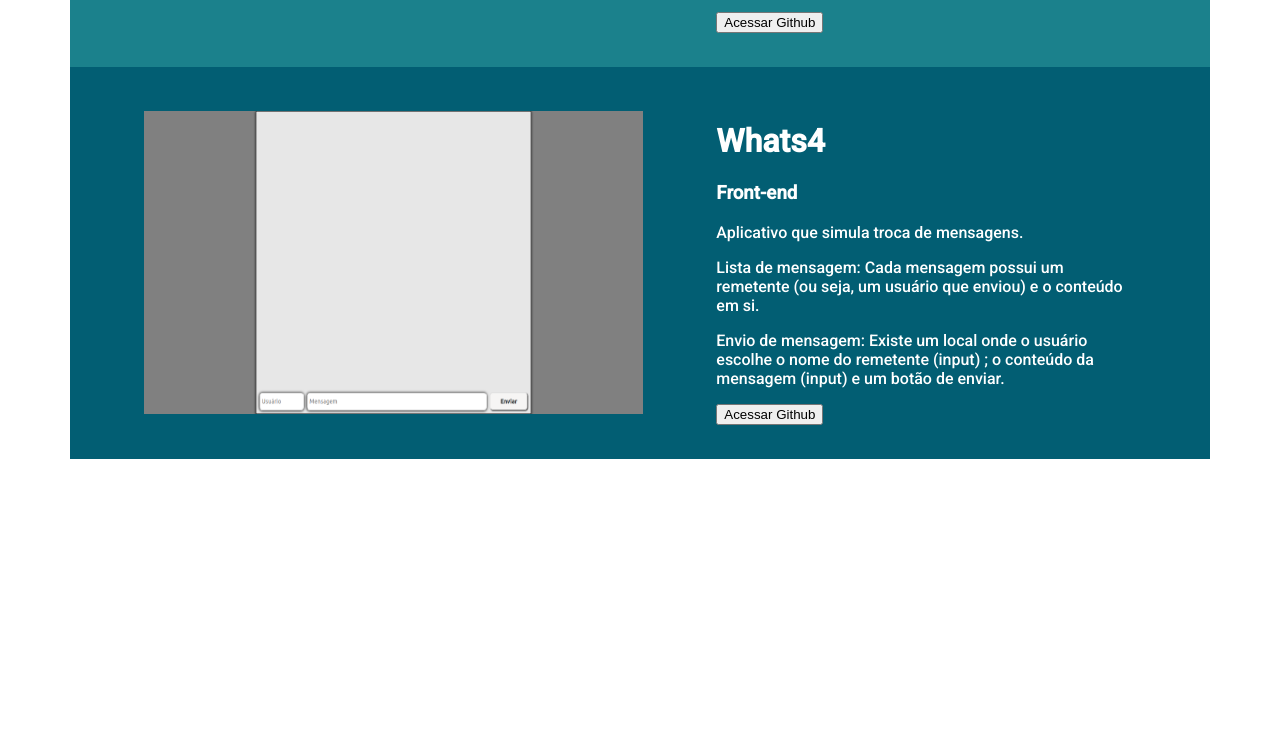
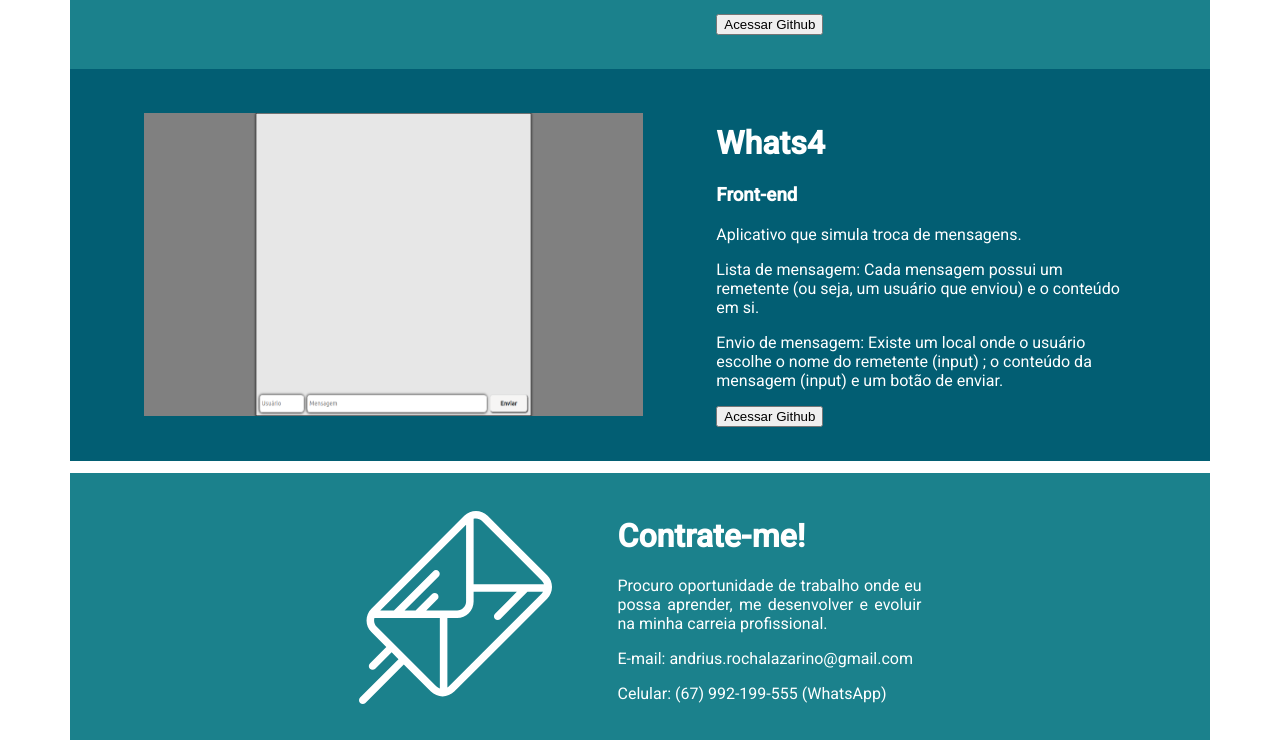
Before and after one commit to andriusrl/portfolio, a React (Create React App) app: page / in a window 1280 px wide. Shown: the part 2627-3367 px from the top of the page. Before the commit the page ends 3086 px from the top, so only its background shows below. Built offline with nearby package versions, Linux system fonts and the light colour scheme.

Commit message:
Contato com rodapé quase pronto

```diff
--- a/public/index.html
+++ b/public/index.html
@@ -2,6 +2,7 @@
 <html lang="en">
   <head>
     <meta charset="utf-8" />
+    <link href="https://fonts.googleapis.com/css2?family=Roboto&display=swap" rel="stylesheet">
     <link href="https://fonts.googleapis.com/css2?family=Roboto:wght@500&display=swap" rel="stylesheet">
     <link rel="icon" href="%PUBLIC_URL%/favicon.ico" />
     <meta name="viewport" content="width=device-width, initial-scale=1" />
--- a/src/components/App/App.js
+++ b/src/components/App/App.js
@@ -21,7 +21,14 @@ import {
   WrapperProjects,
   ProjectItem,
   PhotoProject,
-  ProjectContent
+  ProjectTitle,
+  ProjectContent,
+  WrapperContact,
+  ImageEmail,
+  ContactContent,
+  SocialNetworksContactWrapper,
+  WrapperFooter,
+  SocialNetwrokContactIcon,
 } from '../../style/style';
 
 function App() {
@@ -132,6 +139,7 @@ function App() {
           </div>
         </EducationItem>
       </WrapperEducation>
+      <ProjectTitle>Meus projetos</ProjectTitle>
       <WrapperProjects>
         <ProjectItem>
           <PhotoProject src={require("../../images/4eddit.png")} />
@@ -192,10 +200,30 @@ function App() {
             <p>
               Envio de mensagem: Existe um local onde o usuário escolhe o nome do remetente (input) ; o conteúdo da mensagem (input) e um botão de enviar.
           </p>
-          <button>Acessar Github</button>
+            <button>Acessar Github</button>
           </ProjectContent>
         </ProjectItem>
       </WrapperProjects>
+      <WrapperContact>
+        <ContactContent>
+          <ImageEmail src={require("../../images/email.svg")} />
+          <div>
+            <h1>Contrate-me!</h1>
+            <p>Procuro oportunidade de trabalho onde eu possa aprender, me desenvolver e evoluir na minha carreia profissional.</p>
+            <p>E-mail: andrius.rochalazarino@gmail.com</p>
+            <p>Celular: (67) 992-199-555 (WhatsApp)</p>
+          </div>
+        </ContactContent>
+        <SocialNetworksContactWrapper>
+          <SocialNetwrokContactIcon src={require("../../images/linkedin.svg")} />
+          <SocialNetwrokContactIcon src={require("../../images/whatsapp.svg")} />
+          <SocialNetwrokContactIcon src={require("../../images/github.svg")} />
+          <SocialNetwrokContactIcon src={require("../../images/instagram.svg")} />
+        </SocialNetworksContactWrapper>
+      </WrapperContact>
+      <WrapperFooter>
+        <p>© 2020 Andrius</p>
+      </WrapperFooter>
     </Main>
   );
 }
--- a/src/style/style.js
+++ b/src/style/style.js
@@ -1,4 +1,4 @@
-import styled from 'styled-components'
+import styled, { keyframes } from 'styled-components'
 
 export const Main = styled.div`
     font-family: 'Roboto', sans-serif;
@@ -163,3 +163,71 @@ export const ProjectContent = styled.div`
     margin-top: 3%;
     margin-bottom: 3%;
 `
+export const ProjectTitle = styled.h2`
+    color: #00436c;
+    margin: 0;
+    margin-bottom: 12px;
+`
+export const WrapperContact = styled.div`
+    background-color: #1b818c;
+    margin-top:12px;
+    width: 1140px;
+    display: flex;
+    flex-direction: column;
+    align-items: center;
+`
+export const ImageEmail = styled.img`
+    width: 193px;
+    height: 193px;
+    margin-top: auto;
+    margin-bottom: auto;
+    margin-right: 66px;
+`
+export const ContactContent = styled.div`
+    margin-top: 2%;
+    width: 563px;
+    color: #ffffff;
+    display: flex;
+    div{
+        width: 430px;
+        text-align: justify;
+    };
+`
+export const SocialNetworksContactWrapper = styled.div`
+    width: 100%;
+    display: flex;
+    justify-content: center;
+    box-sizing: border-box;
+`
+const increasesSize = keyframes`
+    0% {
+        width: 49px;
+    }
+    50% {
+        width: 59px;
+    }
+    100% {
+        width: 69px;
+    }
+`
+export const SocialNetwrokContactIcon = styled.img`
+    width: 39px;
+    margin: 2%;
+        :hover{
+            animation: ${increasesSize} 0.3s 0s both;
+        }
+
+`
+export const WrapperFooter = styled.div`
+    background-color: #024159;
+    width: 1140px;
+    height: 58px;
+    padding-left: 51px;
+    box-sizing: border-box;
+    display: flex;
+    align-items: center;
+    p{
+        color: #ffffff;
+        padding: 0;
+    }
+`
```
Also changed, not shown: src/images/email.svg (added).
